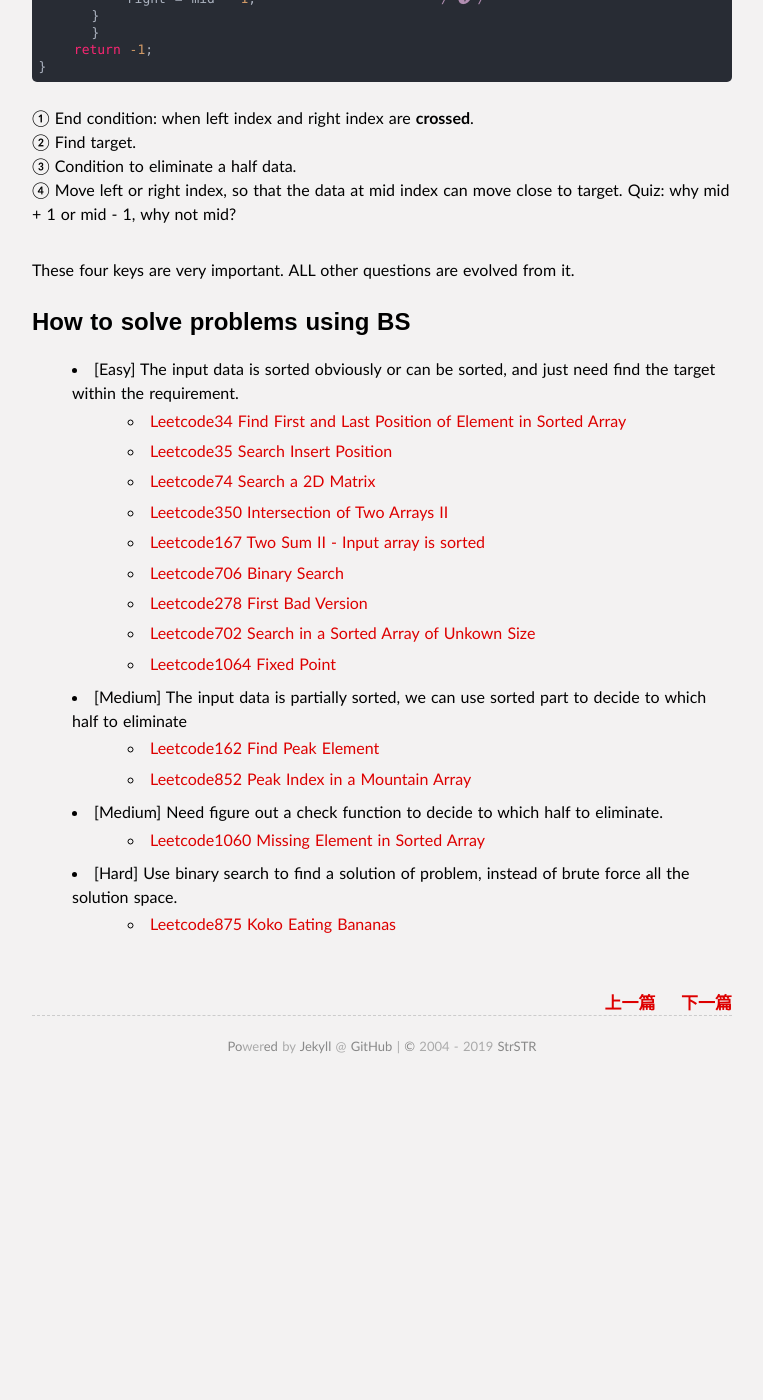
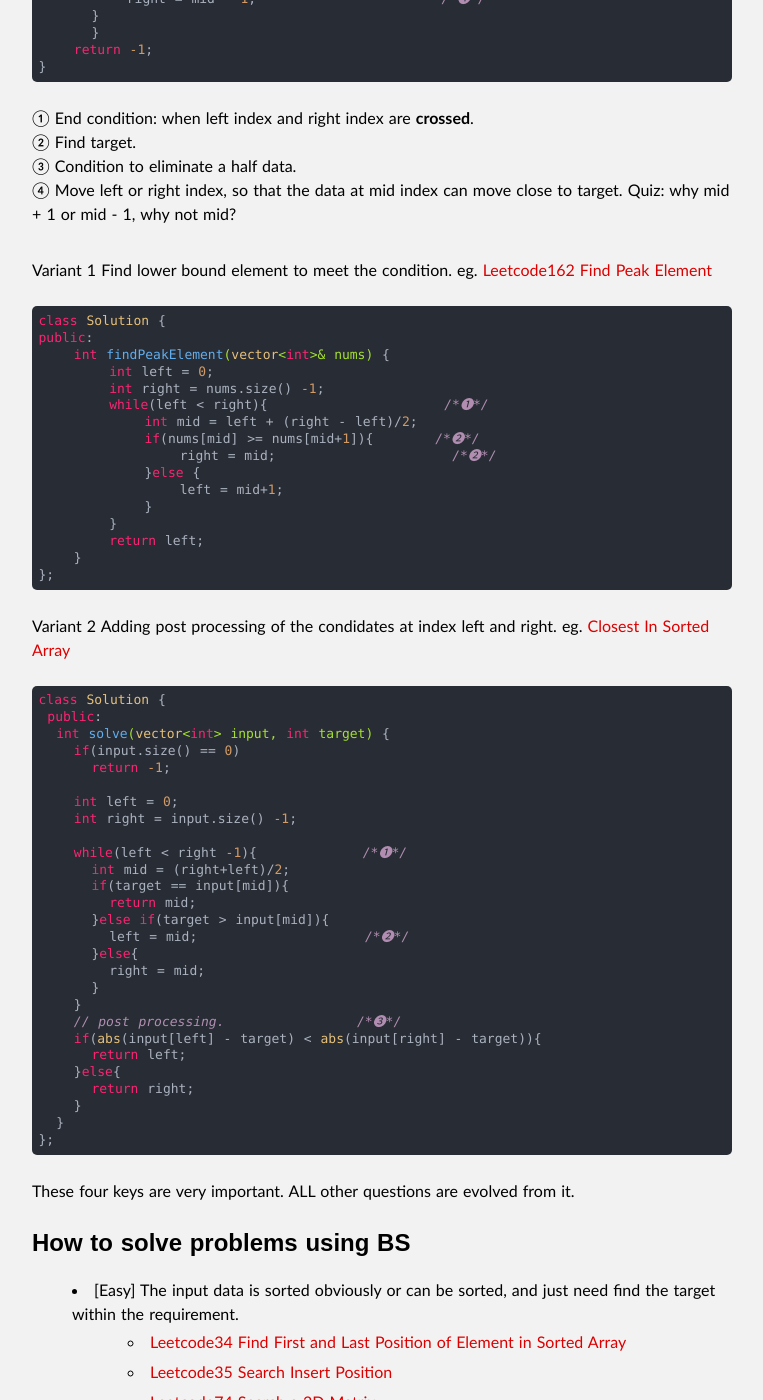
Before and after one commit to goingeast/goingeast.github.io, a Jekyll site: the page built from _posts/2019-06-20-Binary-Search.md, in a window 1280 px wide and 1400 px high, scrolled down 1204 px. Shown: the whole window, without its empty margins (258-1021 px from the left). Built offline with Jekyll 4.4.1, drawn with Linux system fonts in a browser that asks for light colours; our own code applies the rules of GitHub Pages for plain Markdown files; before the commit the page ends 2293 px from its top, so only the background shows below that.

Commit message:
Update 2019-06-20-Binary-Search.md

````diff
--- a/_posts/2019-06-20-Binary-Search.md
+++ b/_posts/2019-06-20-Binary-Search.md
@@ -46,6 +46,58 @@
 ③ Condition to eliminate a half data.
 ④ Move left or right index,  so that the data at mid index can move close to target. Quiz: why mid + 1 or mid - 1, why not mid?
 
+Variant 1
+Find lower bound element to meet the condition. eg. [Leetcode162 Find Peak Element](https://strstr.io/Leetcode162-Find-Peak-Element/)
+``` cpp
+class Solution {
+public:
+    int findPeakElement(vector<int>& nums) {
+        int left = 0;
+        int right = nums.size() -1;
+        while(left < right){                    /*❶*/
+            int mid = left + (right - left)/2;
+            if(nums[mid] >= nums[mid+1]){       /*❷*/
+                right = mid;                    /*❷*/
+            }else {
+                left = mid+1;
+            }
+        }
+        return left;
+    }
+};
+```
+Variant 2
+Adding post processing of the condidates at index left and right. eg. [Closest In Sorted Array](https://strstr.io/Closest-In-Sorted-Array/)
+``` cpp
+class Solution {
+ public:
+  int solve(vector<int> input, int target) {
+    if(input.size() == 0)
+      return -1;
+
+    int left = 0;
+    int right = input.size() -1;
+
+    while(left < right -1){            /*❶*/
+      int mid = (right+left)/2;
+      if(target == input[mid]){
+        return mid;
+      }else if(target > input[mid]){
+        left = mid;                   /*❷*/
+      }else{
+        right = mid;
+      }
+    }
+    // post processing.               /*❸*/
+    if(abs(input[left] - target) < abs(input[right] - target)){
+      return left;
+    }else{
+      return right;
+    }
+  }
+};
+```
+
 These four keys are very important. ALL other questions are evolved from it.
 
 ## How to solve problems using BS
````
